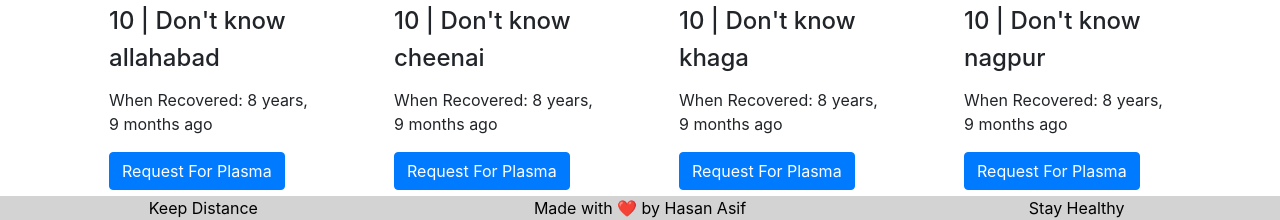
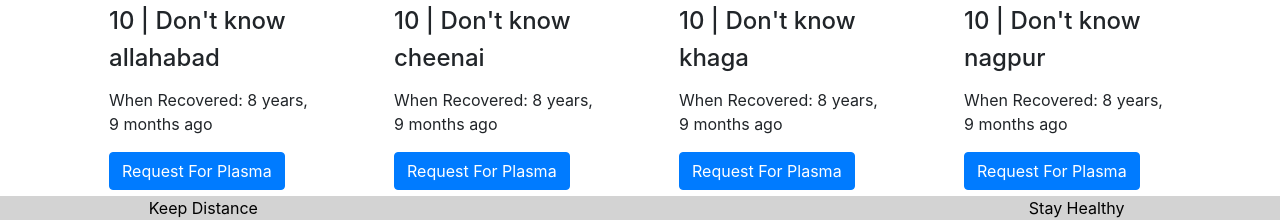
Before and after one commit to hasanasif96/Find_Donor, a Django app: page /explore/ in a window 1280 px wide. Shown: the part 580-800 px from the top of the page. Run offline with Django 3.2, Linux system fonts and the light colour scheme; data comes from the database, SQL or seed files in the repository; some libraries are stand-ins or nearby versions.

Commit message:
Update base.html

```diff
--- a/donorproject/templates/base.html
+++ b/donorproject/templates/base.html
@@ -70,7 +70,6 @@
       Keep Distance
     </div>
     <div class="col">
-      Made with ❤️ by Hasan Asif
     </div>
     <div class="col">
       Stay Healthy
```
